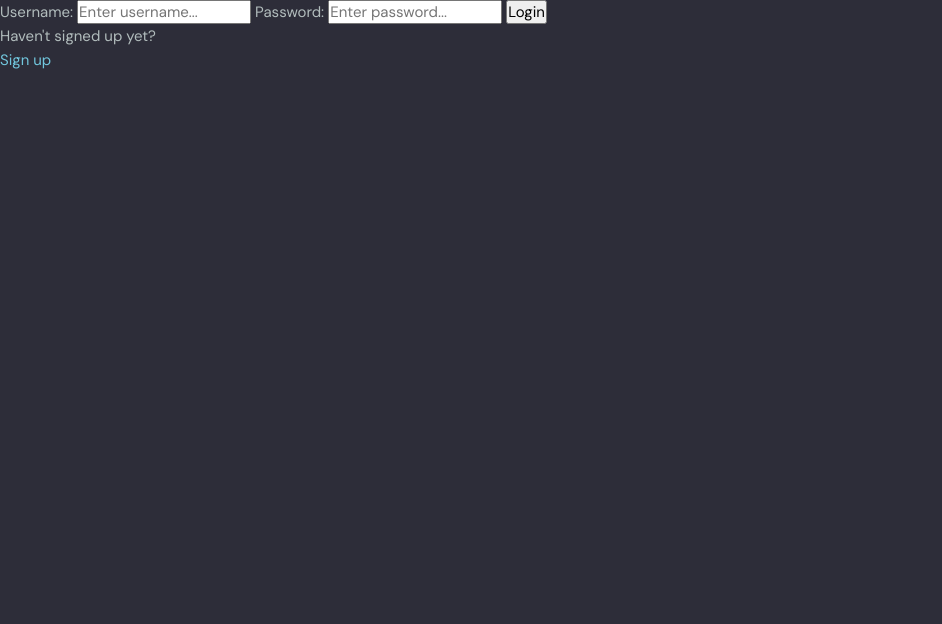
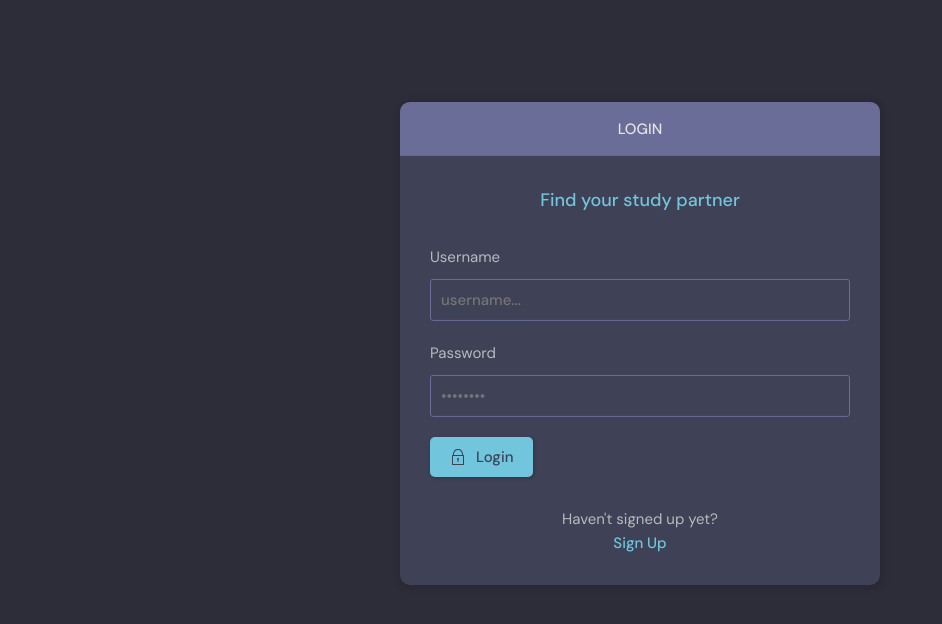
Before and after one commit to esteveseverson/django-blog, a Django app: page /login/ in a window 1280 px wide. Shown: the part 76-700 px from the top of the page, without its empty margins (0-942 px from the left). Run offline with Django 5.2, Linux system fonts and the light colour scheme.

Commit message:
refactor: styling the login and logout

```diff
--- a/base/templates/base/login_register.html
+++ b/base/templates/base/login_register.html
@@ -1,38 +1,96 @@
 {% extends "main.html" %}
 
 {% block content %}
-    {% if page == 'login' %}
+<main class="auth layout">
+  {% if page == 'login' %}
+  <div class="container">
+    <div class="layout__box">
+      <div class="layout__boxHeader">
+        <div class="layout__boxTitle">
+          <h3>Login</h3>
+        </div>
+      </div>
+      <div class="layout__body">
+        <h2 class="auth__tagline">Find your study partner</h2>
 
-        <div>
-            <form method="POST" action="">
-                {% csrf_token %}
+        <form class="form" method="POST" action="">
+          {% csrf_token %}
+          <div class="form__group form__group">
+            <label for="room_name">Username</label>
+            <input id="username" name="username" type="text" placeholder="username..." />
+          </div>
+          <div class="form__group">
+            <label for="password">Password</label>
+            <input id="password" name="password" type="password"
+              placeholder="&bull;&bull;&bull;&bull;&bull;&bull;&bull;&bull;" />
+          </div>
 
-                <label> Username: </label>
-                <input type="text" name="username" placeholder="Enter username...">
+          <button class="btn btn--main" type="submit">
+            <svg version="1.1" xmlns="http://www.w3.org/2000/svg" width="32" height="32" viewBox="0 0 32 32">
+              <title>lock</title>
+              <path
+                d="M27 12h-1v-2c0-5.514-4.486-10-10-10s-10 4.486-10 10v2h-1c-0.553 0-1 0.447-1 1v18c0 0.553 0.447 1 1 1h22c0.553 0 1-0.447 1-1v-18c0-0.553-0.447-1-1-1zM8 10c0-4.411 3.589-8 8-8s8 3.589 8 8v2h-16v-2zM26 30h-20v-16h20v16z">
+              </path>
+              <path
+                d="M15 21.694v4.306h2v-4.306c0.587-0.348 1-0.961 1-1.694 0-1.105-0.895-2-2-2s-2 0.895-2 2c0 0.732 0.413 1.345 1 1.694z">
+              </path>
+            </svg>
 
-                <label> Password: </label>
-                <input type="password" name="password" placeholder="Enter password...">
+            Login
+          </button>
+        </form>
 
-                <input type="submit" value="Login">
-            </form>
-            <p> Haven't signed up yet? </p>
-            <a href="{% url 'register' %}"> Sign up </a>
+        <div class="auth__action">
+          <p>Haven't signed up yet?</p>
+          <a href="{% url 'register' %}" class="btn btn--link">Sign Up</a>
         </div>
+      </div>
+    </div>
+  </div>
+  {% else %}
+  <div class="container">
+    <div class="layout__box">
+      <div class="layout__boxHeader">
+        <div class="layout__boxTitle">
+          <h3>Register</h3>
+        </div>
+      </div>
+      <div class="layout__body">
+        <h2 class="auth__tagline">Find your study partner</h2>
 
-    {% else %}
+        <form class="form" method="POST" action="">
+          {% csrf_token %}
 
-        <div>
-            <form method="POST" action="">
-                {% csrf_token %}
+          {% for field in form %}
+          <div class="form__group form__group">
+            <label for="room_name">{{field.label}}</label>
+            {{field}}
+          </div>
+          {% endfor %}
 
-                {{ form.as_p }}
+          <button class="btn btn--main" type="submit">
+            <svg version="1.1" xmlns="http://www.w3.org/2000/svg" width="32" height="32" viewBox="0 0 32 32">
+              <title>lock</title>
+              <path
+                d="M27 12h-1v-2c0-5.514-4.486-10-10-10s-10 4.486-10 10v2h-1c-0.553 0-1 0.447-1 1v18c0 0.553 0.447 1 1 1h22c0.553 0 1-0.447 1-1v-18c0-0.553-0.447-1-1-1zM8 10c0-4.411 3.589-8 8-8s8 3.589 8 8v2h-16v-2zM26 30h-20v-16h20v16z">
+              </path>
+              <path
+                d="M15 21.694v4.306h2v-4.306c0.587-0.348 1-0.961 1-1.694 0-1.105-0.895-2-2-2s-2 0.895-2 2c0 0.732 0.413 1.345 1 1.694z">
+              </path>
+            </svg>
 
-                <input type="submit" value="Register">
-            </form>
-            <p> Already signed up? </p>
-            <a href="{% url 'login' %}"> Sign in </a>
+            Register
+          </button>
+        </form>
+
+        <div class="auth__action">
+          <p>Already signed up?</p>
+          <a href="{% url 'login' %}" class="btn btn--link">Sign Up</a>
         </div>
-
-    {% endif %}
+      </div>
+    </div>
+  </div>
+  {% endif %}
+</main>
 
 {% endblock content %}
--- a/base/templates/base/room.html
+++ b/base/templates/base/room.html
@@ -124,7 +124,11 @@
             </div>
 
             <div class="room__message">
-                <form action="#"><input name="" placeholder="Write your message here..." /></form>
+                <form action="" method="POST">
+                    {% csrf_token %}
+
+                    <input name="body" placeholder="Write your message here..." />
+                </form>
             </div>
 
         </div>
```
Also changed, not shown: base/templates/base/delete.html (+35 -8 lines), base/templates/base/login_register_old.html (added, +38 -0 lines), db.sqlite3.
